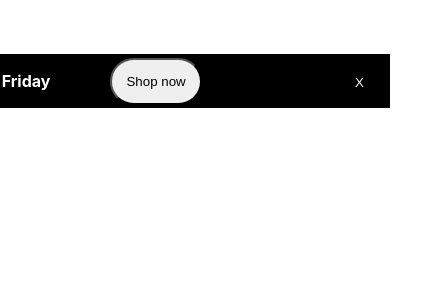
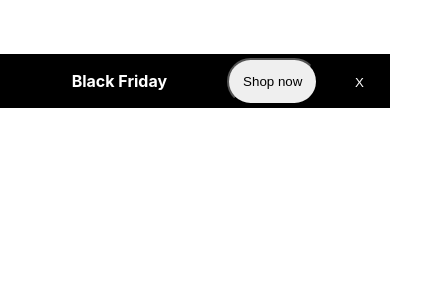
Before and after one commit to shmailez/double-banner, a React (Create React App) app: page / in a window 390 px wide. Shown: the top 300 px of the page, 445 px wide, since content can reach past the window. Built offline with nearby package versions, Linux system fonts and the light colour scheme.

Commit message:
banners responcive mobile

```diff
--- a/src/App.css
+++ b/src/App.css
@@ -67,7 +67,7 @@
   display: flex;
   align-items: center;
   flex-wrap: nowrap;
-  min-width: 500px;
+  /* min-width: 500px; */
   padding: 0;
 }
 
```
